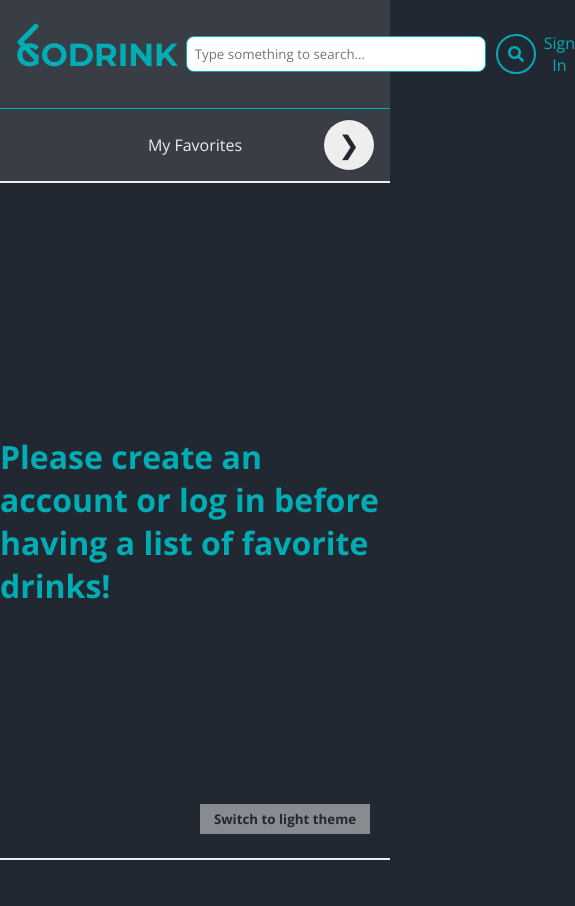
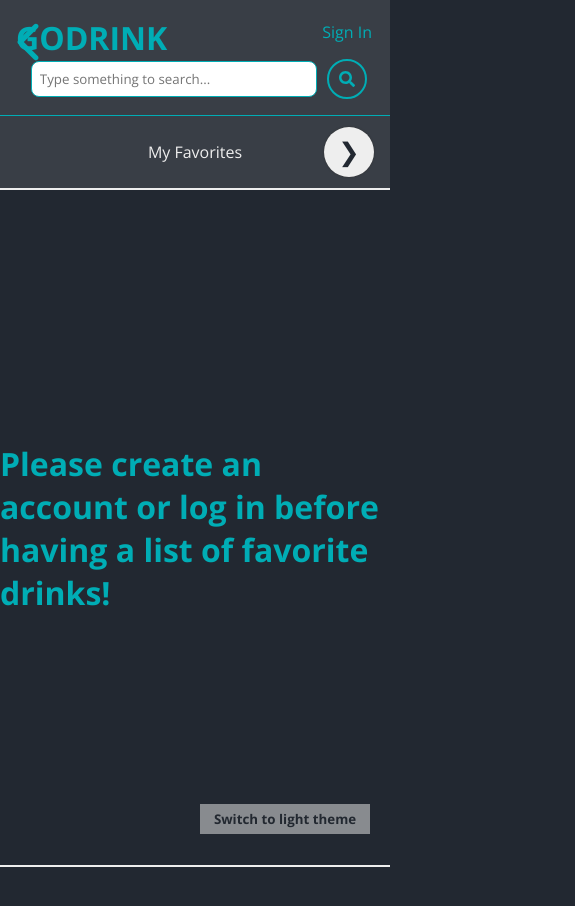
Before and after one commit to MatheusAndrade23/Go_Drink_React, a React (Create React App) app: page /favorites in a window 390 px wide. Shown: the top 906 px of the page, 575 px wide, since content can reach past the window. Built offline with nearby package versions, Linux system fonts and the light colour scheme.

Commit message:
Responsive Header

```diff
--- a/src/components/Header/index.jsx
+++ b/src/components/Header/index.jsx
@@ -61,7 +61,10 @@ export const Header = () => {
   return (
     <>
       <Styled.Header>
-        <Logo text="GODRINK" />
+        <SmallContainer>
+          <Logo text="GODRINK" smallText="GD" />
+        </SmallContainer>
+
         <SmallContainer disposition="row">
           <InputComponent
             type="text"
--- a/src/components/Header/styles.js
+++ b/src/components/Header/styles.js
@@ -10,9 +10,43 @@ export const Header = styled.header`
     background-color: ${theme.colors.secondaryColor};
     border-bottom: 1px solid ${theme.colors.thirdColor};
     z-index: 200;
-    /* a {
-      min-width: 20%;
-      text-align: center;
-    } */
+
+    @media ${theme.media.smallScreen} {
+      & input{
+        width: 80%;
+      }
+    }
+
+    @media ${theme.media.xsmallScreen} {
+      flex-direction: column;
+      align-items: flex-start;
+
+      & > a{
+        position: absolute;
+        right: 10px;
+        top: 5px;
+      }
+
+      & div:first-child{
+        align-self: flex-start;
+        width: max-content;
+      }
+
+      & div{
+        align-self: flex-start;
+        width: 100%;
+
+      }
+    }
+
+    @media ${theme.media.xxsmallScreen} {
+      & div:first-child{
+
+        & p{
+          font-size: ${theme.fonts.sizes.medium};
+        }
+      }
+
+    }
   `}
 `;
--- a/src/components/Logo/index.jsx
+++ b/src/components/Logo/index.jsx
@@ -1,15 +1,17 @@
 import P from 'prop-types';
 import * as Styled from './styles';
 
-export const Logo = ({ text, srcImg = '' }) => {
+export const Logo = ({ smallText, text, srcImg = '' }) => {
   return (
     <Styled.Logo href="/">
-      {srcImg ? <Styled.LogoImg src={srcImg} alt={text} /> : text}
+      <p>{srcImg ? <Styled.LogoImg src={srcImg} alt={text} /> : text}</p>
+      <Styled.SmallText>{smallText && smallText}</Styled.SmallText>
     </Styled.Logo>
   );
 };
 
 Logo.propTypes = {
   text: P.string.isRequired,
+  smallText: P.string.isRequired,
   srcImg: P.string,
 };
--- a/src/components/Logo/styles.js
+++ b/src/components/Logo/styles.js
@@ -7,6 +7,29 @@ export const Logo = styled.a`
     font-weight: bold;
     text-align: center;
     font-size: ${theme.fonts.sizes.large};
+
+    @media ${theme.media.lteMedium} {
+      & p{
+        display: none;
+      }
+    }
+    @media ${theme.media.xsmallScreen} {
+      & p{
+        display: block;
+      }
+    }
+  `}
+`;
+
+export const SmallText = styled.span`
+  ${({ theme }) => css`
+    display: none;
+    @media ${theme.media.lteMedium} {
+      display: block
+    }
+    @media ${theme.media.xsmallScreen} {
+      display: none;
+    }
   `}
 `;
 
--- a/src/styles/theme/DarkTheme.js
+++ b/src/styles/theme/DarkTheme.js
@@ -25,7 +25,9 @@ export const DarkTheme = {
   media: {
     mediumScreen: '(max-width: 1140px)',
     lteMedium: '(max-width: 768px)',
-    smallScreen: '(max-width: 458px)',
+    smallScreen: '(max-width: 560px)',
+    xsmallScreen: '(max-width: 420px)',
+    xxsmallScreen: '(max-width: 270px)',
   },
   spacings: {
     xsmall: '8px',
--- a/src/styles/theme/LightTheme.js
+++ b/src/styles/theme/LightTheme.js
@@ -25,6 +25,8 @@ export const LightTheme = {
     mediumScreen: '(max-width: 1140px)',
     lteMedium: '(max-width: 768px)',
     smallScreen: '(max-width: 458px)',
+    xsmallScreen: '(max-width: 420px)',
+    xxsmallScreen: '(max-width: 270px)',
   },
   spacings: {
     xsmall: '8px',
```
